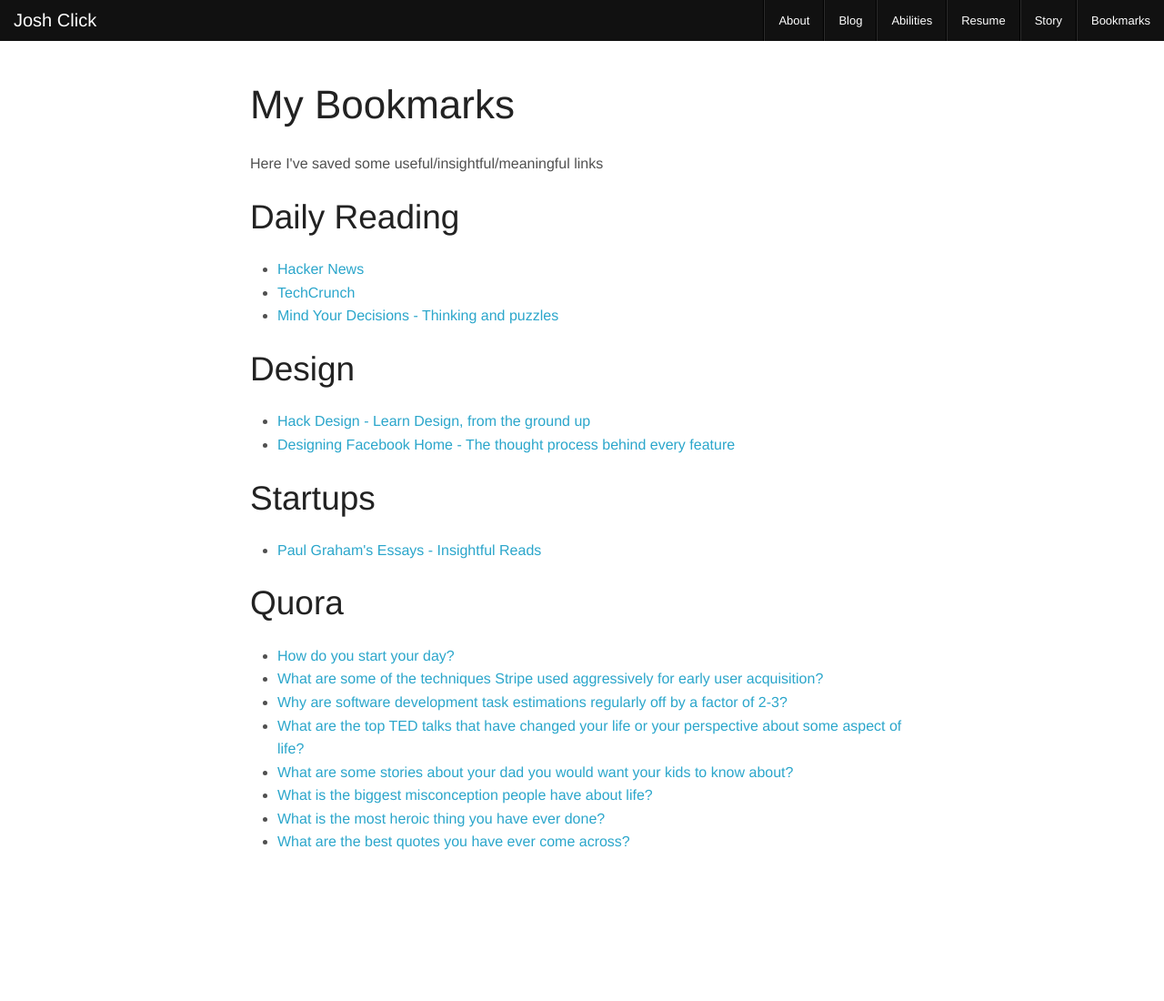
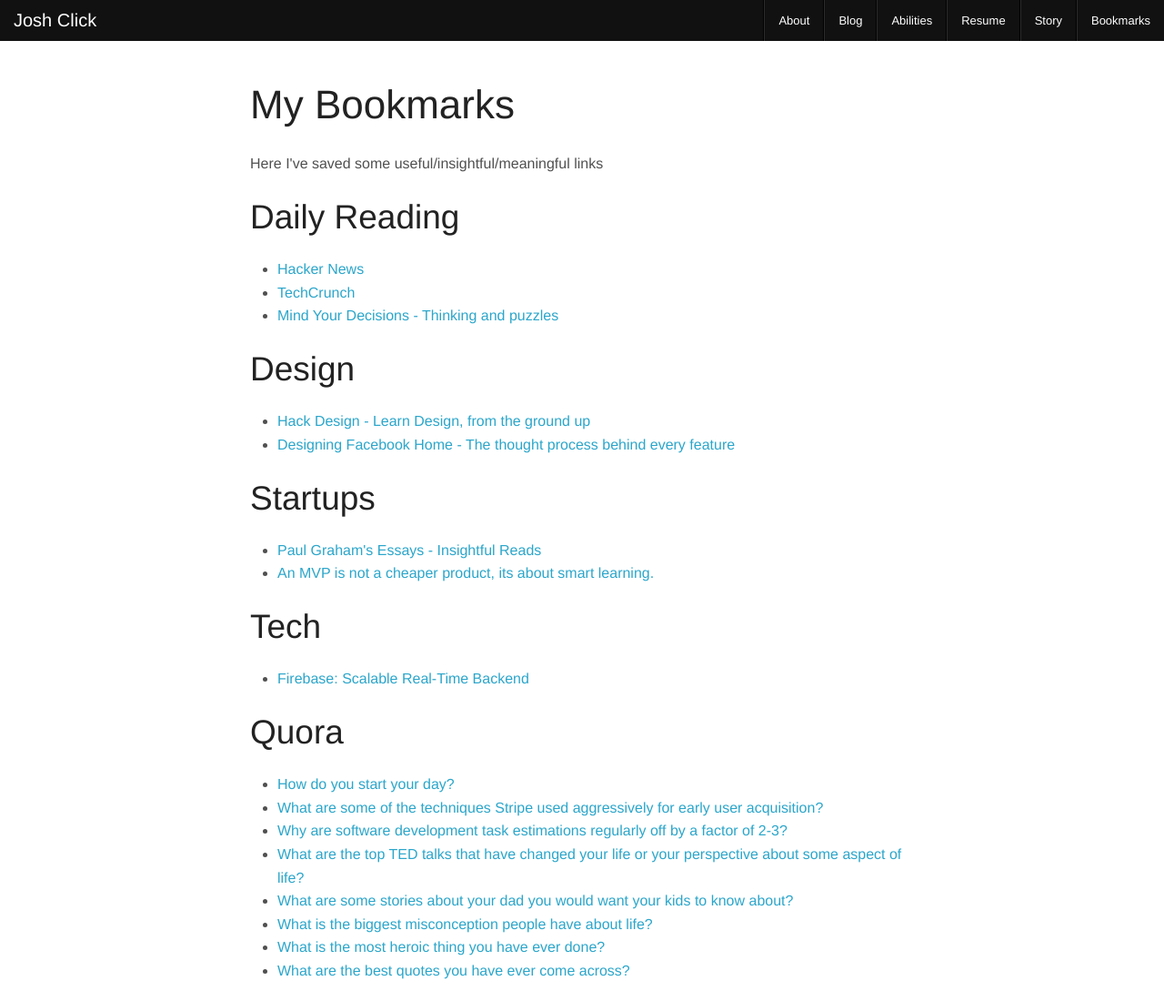
Before and after one commit to joshclick/joshclick.github.io, a Jekyll site: the page built from bookmarks.html, in a window 1280 px wide. Shown: the whole page at 91% size. Built offline with Jekyll 4.4.1, drawn with Linux system fonts in a browser that asks for light colours; before the commit the page ends 958 px from its top, so only the background shows below that.

Commit message:
new bookmarks, updated CNAME

```diff
--- a/CNAME
+++ b/CNAME
@@ -1 +1 @@
-joshuaqian.com
+joshclick.com
--- a/bookmarks.html
+++ b/bookmarks.html
@@ -31,6 +31,16 @@
   - [
       "Paul Graham's Essays - Insightful Reads",
       "http://paulgraham.com/articles.html"
+    ]
+  - [
+    "An MVP is not a cheaper product, its about smart learning.",
+    "http://steveblank.com/2013/07/22/an-mvp-is-not-a-cheaper-product-its-about-smart-learning/"
+    ]
+- name: Tech
+  links:
+  - [
+    "Firebase: Scalable Real-Time Backend",
+    "https://www.firebase.com/index.html"
     ]
 - name: Quora
   links:
```
